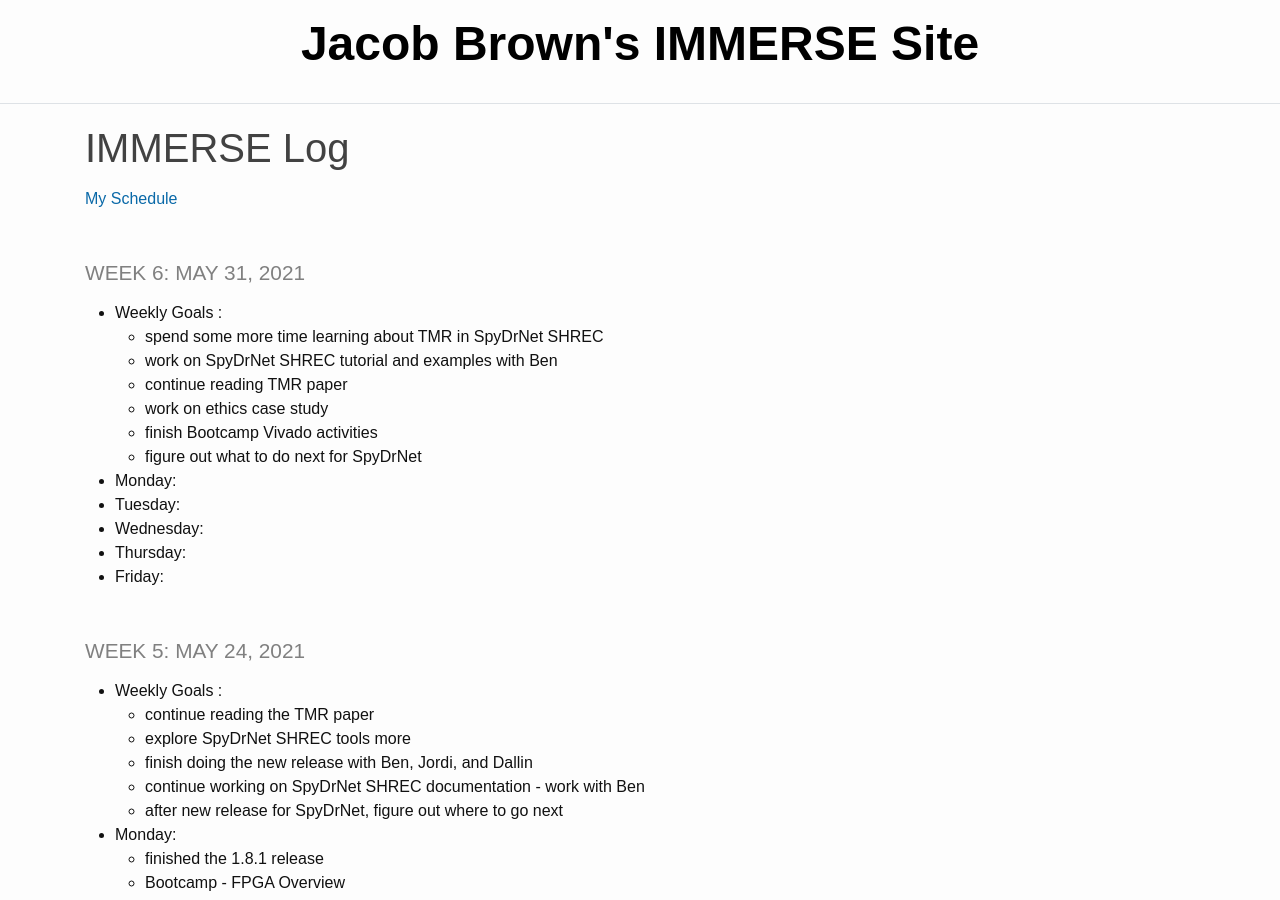
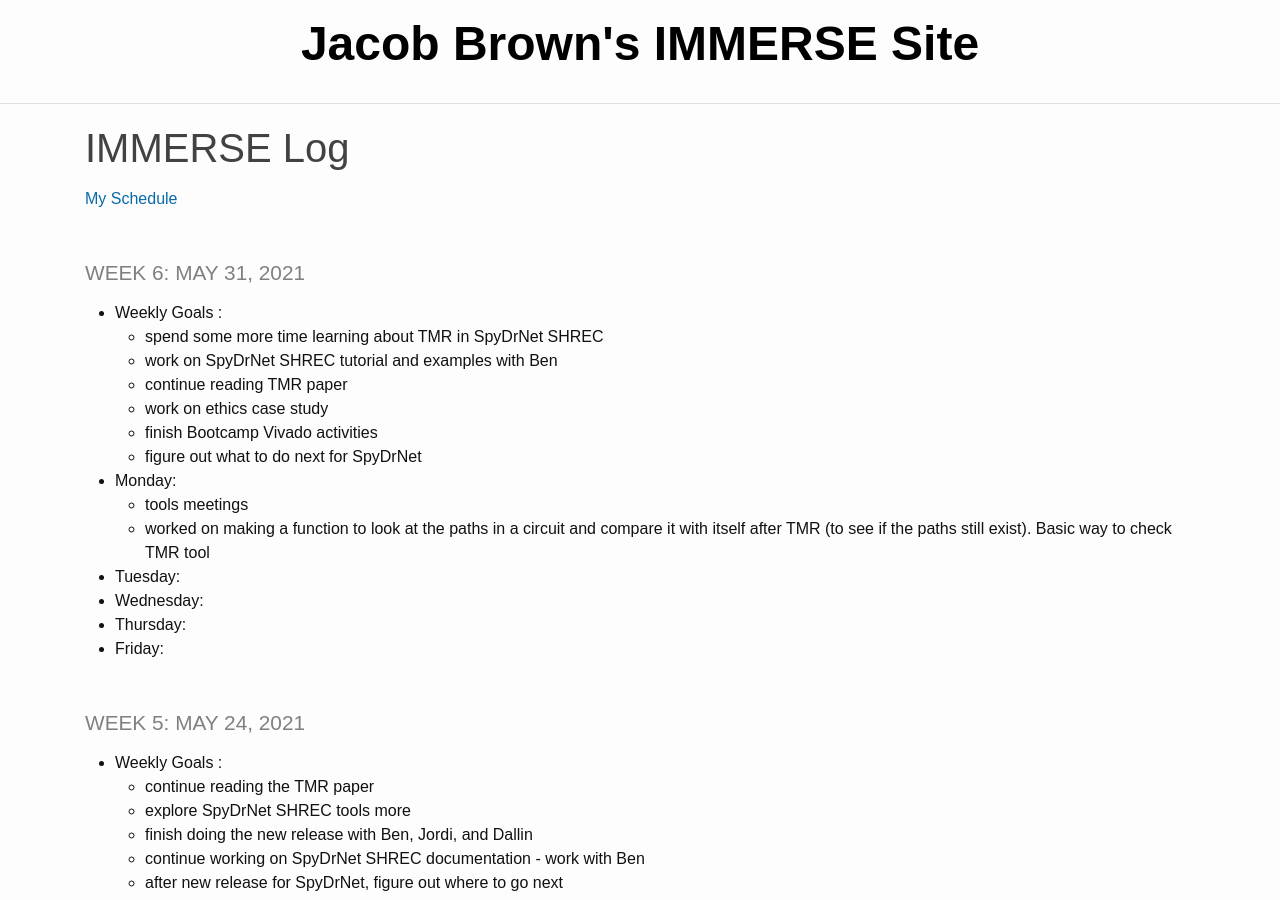
Before and after one commit to jacobdbrown4/jacob_brown, a Jekyll site: the page built from _pages/log.md, in a window 1280 px wide and 900 px high. Built offline with Jekyll 4.4.1, drawn with Linux system fonts in a browser that asks for light colours.

```diff
--- a/_pages/log.md
+++ b/_pages/log.md
@@ -14,6 +14,8 @@ title: IMMERSE Log
   * finish Bootcamp Vivado activities
   * figure out what to do next for SpyDrNet
 * **Monday**:
+  * tools meetings
+  * worked on making a function to look at the paths in a circuit and compare it with itself after TMR (to see if the paths still exist). Basic way to check TMR tool
 * **Tuesday**:
 * **Wednesday**:
 * **Thursday**:
```
Also changed, not shown: _pages/schedule.md (+1 -1 lines).
